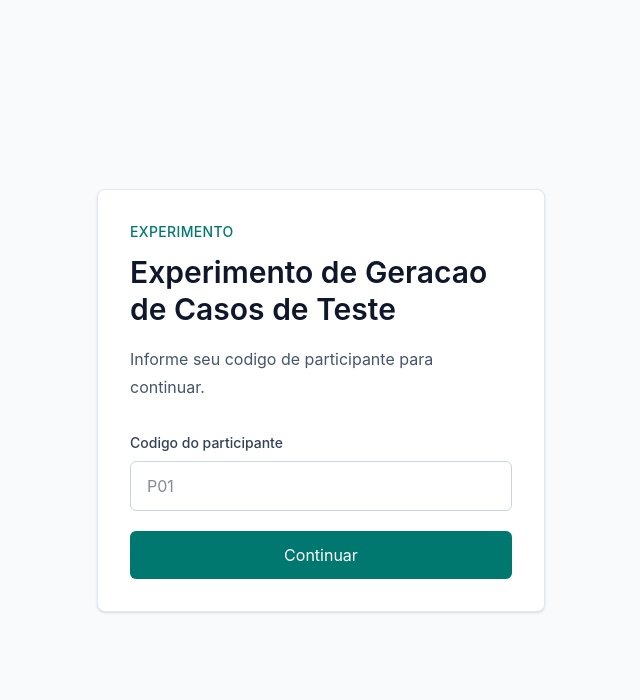
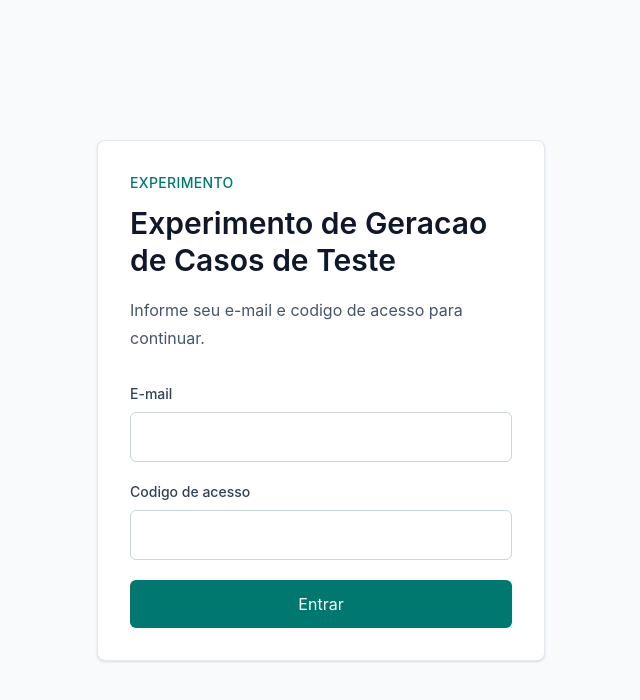
Before and after one commit to lucaasbonfim/tcc, a React (Vite) app in the folder frontend/: page / in a window 1280 px wide. Shown: the top 700 px of the page, without its empty margins (319-959 px from the left). Built offline with nearby package versions, Linux system fonts and the light colour scheme; no server answers.

Commit message:
feat(frontend): adiciona acesso por email e codigo

```diff
--- a/frontend/src/pages/IdentificationPage.jsx
+++ b/frontend/src/pages/IdentificationPage.jsx
@@ -4,12 +4,16 @@ import Button from "../components/Button";
 import Card from "../components/Card";
 import ErrorMessage from "../components/ErrorMessage";
 import { useParticipant } from "../contexts/useParticipant";
-import { findParticipantByCode } from "../services/participant.service";
+import {
+  getAuthenticatedSession,
+  loginParticipant,
+} from "../services/auth.service";
 
 function IdentificationPage() {
   const navigate = useNavigate();
   const { hasActiveSession, setParticipant } = useParticipant();
-  const [code, setCode] = useState("");
+  const [email, setEmail] = useState("");
+  const [accessCode, setAccessCode] = useState("");
   const [error, setError] = useState("");
   const [isLoading, setIsLoading] = useState(false);
 
@@ -22,10 +26,11 @@ function IdentificationPage() {
   async function handleSubmit(event) {
     event.preventDefault();
 
-    const trimmedCode = code.trim();
+    const trimmedEmail = email.trim();
+    const trimmedAccessCode = accessCode.trim();
 
-    if (!trimmedCode) {
-      setError("Informe o codigo do participante para continuar.");
+    if (!trimmedEmail || !trimmedAccessCode) {
+      setError("Informe seu e-mail e codigo de acesso para continuar.");
       return;
     }
 
@@ -33,17 +38,17 @@ function IdentificationPage() {
       setIsLoading(true);
       setError("");
 
-      const participant = await findParticipantByCode(trimmedCode);
+      await loginParticipant({
+        email: trimmedEmail,
+        accessCode: trimmedAccessCode,
+      });
+      const session = await getAuthenticatedSession();
 
-      setParticipant({
-        id: participant.id,
-        code: participant.code,
-      });
+      setParticipant(session.participant);
       navigate("/experiment");
     } catch (error) {
       setError(
-        error.message ||
-          "Nao foi possivel validar o codigo. Verifique sua conexao.",
+        error.message || "E-mail ou codigo de acesso invalido.",
       );
     } finally {
       setIsLoading(false);
@@ -60,25 +65,42 @@ function IdentificationPage() {
           Experimento de Geracao de Casos de Teste
         </h1>
         <p className="mt-4 text-base leading-7 text-slate-600">
-          Informe seu codigo de participante para continuar.
+          Informe seu e-mail e codigo de acesso para continuar.
         </p>
 
         <form className="mt-8 space-y-5" onSubmit={handleSubmit}>
           <div>
             <label
               className="mb-2 block text-sm font-medium text-slate-700"
-              htmlFor="participant-code"
+              htmlFor="participant-email"
             >
-              Codigo do participante
+              E-mail
             </label>
             <input
               className="w-full rounded-md border border-slate-300 bg-white px-4 py-3 text-base text-slate-900 outline-none transition focus:border-teal-600 focus:ring-4 focus:ring-teal-100"
               disabled={isLoading}
-              id="participant-code"
-              onChange={(event) => setCode(event.target.value)}
-              placeholder="P01"
+              id="participant-email"
+              onChange={(event) => setEmail(event.target.value)}
+              type="email"
+              value={email}
+            />
+          </div>
+          <div>
+            <label
+              className="mb-2 block text-sm font-medium text-slate-700"
+              htmlFor="participant-access-code"
+            >
+              Codigo de acesso
+            </label>
+            <input
+              autoComplete="one-time-code"
+              className="w-full rounded-md border border-slate-300 bg-white px-4 py-3 text-base uppercase text-slate-900 outline-none transition focus:border-teal-600 focus:ring-4 focus:ring-teal-100"
+              disabled={isLoading}
+              id="participant-access-code"
+              maxLength={8}
+              onChange={(event) => setAccessCode(event.target.value)}
               type="text"
-              value={code}
+              value={accessCode}
             />
           </div>
 
@@ -89,7 +111,7 @@ function IdentificationPage() {
             disabled={isLoading}
             type="submit"
           >
-            {isLoading ? "Validando..." : "Continuar"}
+            {isLoading ? "Entrando..." : "Entrar"}
           </Button>
         </form>
       </Card>
--- /dev/null
+++ b/frontend/src/services/auth.service.js
@@ -0,0 +1,20 @@
+import api from "./api";
+
+export async function loginParticipant({ email, accessCode }) {
+  const response = await api.post("/auth/participant/login", {
+    email,
+    access_code: accessCode,
+  });
+
+  return response.data.data;
+}
+
+export async function getAuthenticatedSession() {
+  const response = await api.get("/auth/me");
+
+  return response.data.data;
+}
+
+export async function logoutSession() {
+  await api.post("/auth/logout");
+}
```
